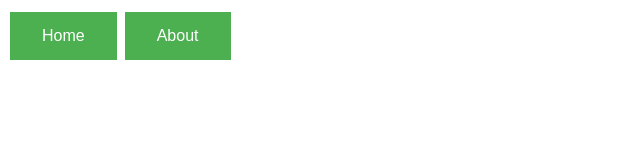
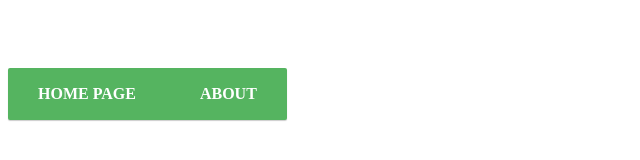
Before and after one commit to cdies/test, a plain HTML site: page src/main/resources/public/index.html in a window 1280 px wide. Shown: the whole page, without its empty margins (0-640 px from the left). Drawn offline with Linux system fonts and the light colour scheme; some packages are replaced by stand-ins of ours; a script that the page names is missing.

Commit message:
Revert "Code refactoring"
This reverts commit 82ed2fbacede1fdc6368f19a0fa01aee4e3af090.

```diff
--- a/src/main/resources/public/css/style.css
+++ b/src/main/resources/public/css/style.css
@@ -16,25 +16,45 @@ th {
 }
 
 .container {
-    justify-content: space-between;
-    flex-direction: column;
-    height: 40vh;
-    display: flex;
+  justify-content: space-between;
+  flex-direction: column;
+  height: 40vh;
+  display: flex;
 }
 
 /*-------------------------
-        The menu
+	The menu
 --------------------------*/
 
-.button {
-    background-color: #4CAF50;
-    border: none;
-    color: white;
-    padding: 15px 32px;
-    text-align: center;
-    text-decoration: none;
-    display: inline-block;
-    font-size: 16px;
-    margin: 4px 2px;
-    cursor: pointer;
+
+nav{
+	display:inline-block;
+	margin:60px auto 45px;
+	background-color:#55B460;
+	box-shadow:0 1px 1px #ccc;
+	border-radius:2px;
 }
+
+nav a{
+	display:inline-block;
+	padding: 18px 30px;
+	color:#fff !important;
+	font-weight:bold;
+	font-size:16px;
+	text-decoration:none !important;
+	line-height:1;
+	text-transform: uppercase;
+	background-color:transparent;
+
+	-webkit-transition:background-color 0.25s;
+	-moz-transition:background-color 0.25s;
+	transition:background-color 0.25s;
+}
+
+nav a:first-child{
+	border-radius:2px 0 0 2px;
+}
+
+nav a:last-child{
+	border-radius:0 2px 2px 0;
+}
--- a/src/main/resources/public/index.html
+++ b/src/main/resources/public/index.html
@@ -2,16 +2,26 @@
 <html ng-app="app">
     <head>
         <meta content="text/html;charset=utf-8" http-equiv="Content-Type">
+        <meta content="utf-8" http-equiv="encoding">
+
         <title ng-bind="$state.current.data.pageTitle"></title>
+
         <link rel="stylesheet" href="css/style.css" />
     </head>
     <body>
         <div ng-controller="topMenuController">
-            <button class="button" ng-click="menuItemClick('default')">Home</button>
-            <button class ="button" ng-click="menuItemClick('about')">About</button>
+            <nav>
+                <a ng-click="menuItemClick('default')" href="#">
+                    <span>Home page</span>
+                </a>
+                <a ng-click="menuItemClick('about')" href="#">
+                    <span>About</span>
+                </a>
+            </nav>
+
+            <div ui-view></div>
+
         </div>
-
-        <div ui-view></div>
 
         <script src="js/plugin/angular.min.js"></script>
         <script src="js/plugin/angular-ui-route.min.js"></script>
--- a/src/main/resources/public/js/angular-app.js
+++ b/src/main/resources/public/js/angular-app.js
@@ -6,8 +6,7 @@ app.config(function ($stateProvider) {
             .state('default', {
                 url: '',
                 templateUrl: 'template/home.html',
-                data: {pageTitle: 'HomePage'},
-                controller: 'topMenuController'
+                data: {pageTitle: 'HomePage'}
             })
             .state('about', {
                 url: 'about',
--- a/src/main/resources/public/js/angular-root-controller.js
+++ b/src/main/resources/public/js/angular-root-controller.js
@@ -1,4 +1,4 @@
-app.controller('topMenuController', function ($scope, $state) {
+app.controller('topMenuController', function ($scope, $state, $http) {
 
     $scope.menuItemClick = function (url) {
         if (url === '')
```
Also changed, not shown: 1 other file.
